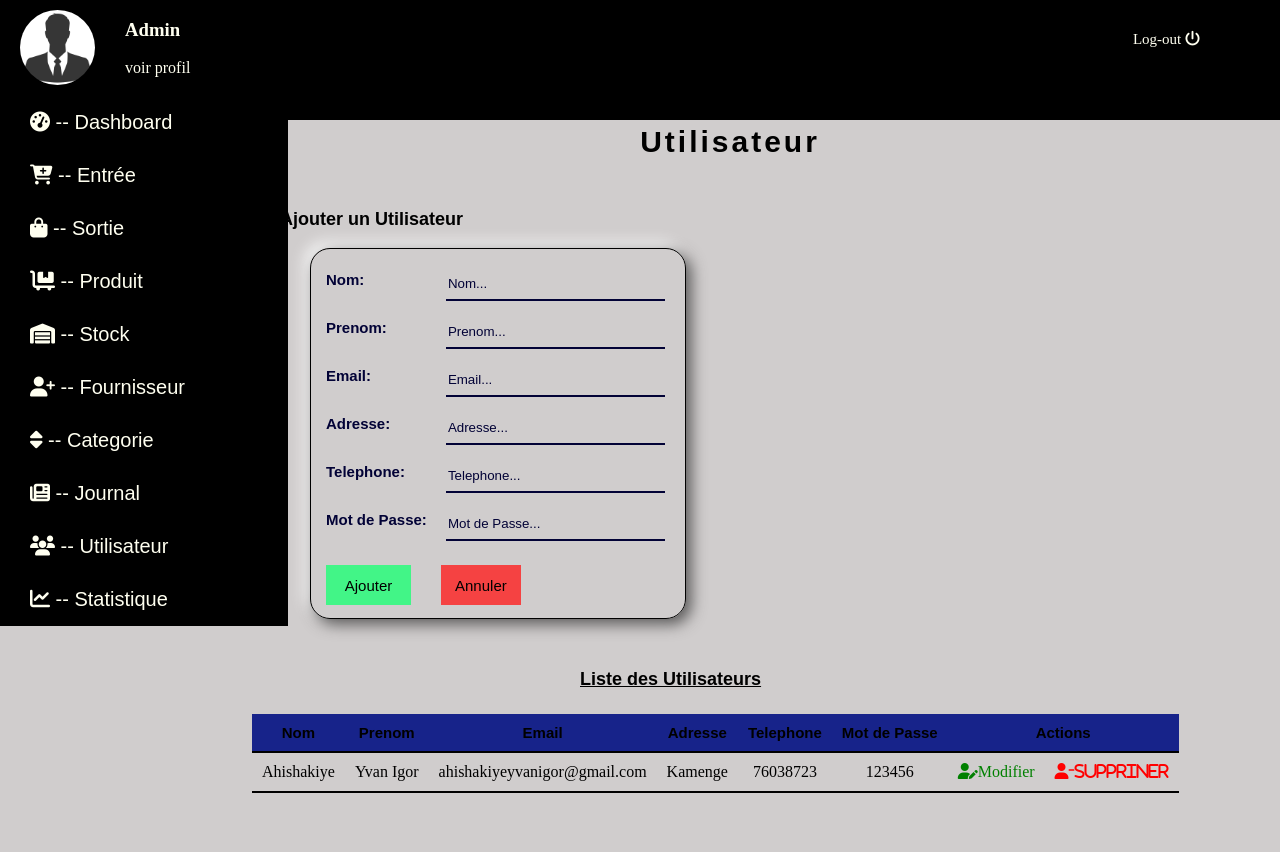
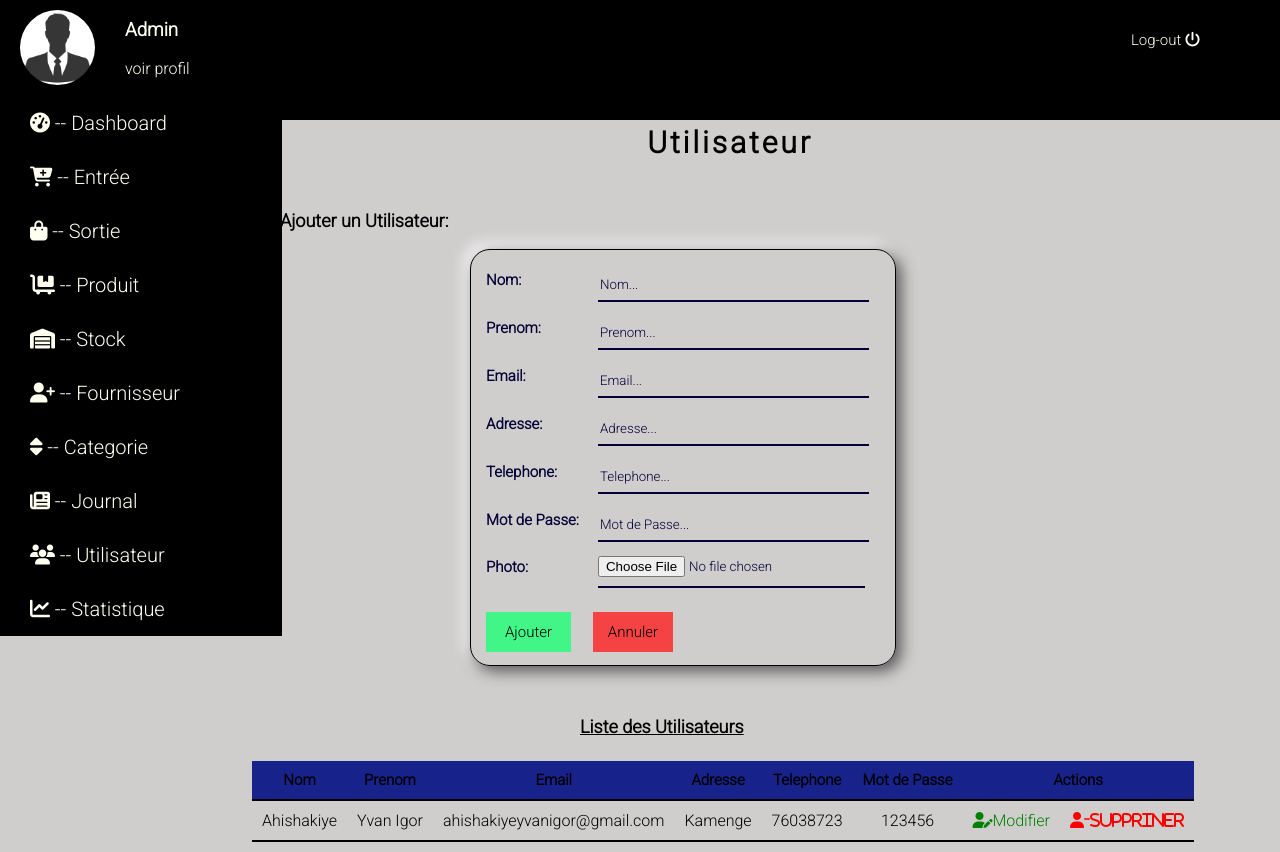
Before and after one commit to ahishakiyeyv/G-Stock, a PHP site: page /utilisateur.php in a window 1280 px wide. Before the commit the page ends 793 px from the top, so only its background shows below. Run offline with PHP 8.4, Linux system fonts and the light colour scheme; data comes from the database, SQL or seed files in the repository; some libraries are stand-ins or nearby versions.

Commit message:
font changed

```diff
--- a/categorie.php
+++ b/categorie.php
@@ -9,7 +9,7 @@ include("database.php");
     <meta name="viewport" content="width=device-width, initial-scale=1.0">
     <link rel="shortcut icon" href="images/03.png" type="image/x-icon">
     <script src="https://kit.fontawesome.com/a076d05399.js"></script>
-    <link rel="stylesheet" href="css/styles.css">
+    <link rel="stylesheet" href="css/style.css">
     <title>Categorie</title>
 </head>
 <body>
--- a/css/styles.css
+++ b/css/style.css
@@ -1,3 +1,7 @@
+@import url('https://fonts.googleapis.com/css2?family=Roboto:wght@100;300&display=swap');
+*{
+    font-family: 'Roboto', sans-serif;
+}
 body{
     margin:0;
     padding:0;
@@ -87,8 +91,7 @@ header{
 .menu-link .ul .li{
     background:black;
     list-style-type: none;
-    font-family: Arial, Helvetica, sans-serif;
-    font-size: 20px;
+     font-size: 20px;
     padding:15px;
     width:120%;
 }
@@ -114,13 +117,11 @@ header{
 /*==============================================================================*/
 /*=============================Entree=======================*/
 .title{
-    font-family: Arial, Helvetica, sans-serif;
-    font-size: 30px;
+     font-size: 30px;
     text-align: center;
     letter-spacing: 3px;
 }
 .s-title{
-    font-family: Arial, Helvetica, sans-serif;
     font-size: 18px;
     margin-left:50px;
     margin-top:50px;
@@ -677,27 +639,24 @@ table .th-stock .td-stock{
 /*===============================================================================*/
 /*===========================utilisateur===========================*/
 .title{
-    font-family: Arial, Helvetica, sans-serif;
     font-size: 30px;
     text-align: center;
     letter-spacing: 3px;
 }
 .stit-user{
-    font-family: Arial, Helvetica, sans-serif;
     font-size: 18px;
     margin-left:50px;
     margin-top:50px;
 }
 .fieldset9{
     border:1px solid black;
-    width:350px;
+    width:400px;
     border-radius: 20px;
-    margin-left:80px;
+    margin-left:15rem;
     box-shadow:  5px 5px 15px #535252,
              -5px -5px 15px #ffffff;
 }
 .th-user{
-    font-family: Arial, Helvetica, sans-serif;
     font-size: 15px;
     text-align: left;
     color:#020236;
@@ -706,7 +665,7 @@ table .th-stock .td-stock{
     margin-left:15px;
     margin-top:10px;
     height:30px;
-    width:110%;
+    width:100%;
     outline:none;
     background:#d0cdcd ;
     color:#020236;
@@ -717,7 +676,6 @@ table .th-stock .td-stock{
 }
 #sub-user{
     font-size: 15px;
-    font-family:Arial, Helvetica, sans-serif;
     background:#42f587;
     height:40px;
     width:85px;
@@ -730,7 +688,6 @@ table .th-stock .td-stock{
 }
 #res-user{
     font-size: 15px;
-    font-family:Arial, Helvetica, sans-serif;
     background:#f54242;
     height:40px;
     width:80px;
@@ -744,7 +701,6 @@ table .th-stock .td-stock{
 }
 /*========================recuperation utilisateur================*/
 .s-tituser{
-    font-family: Arial, Helvetica, sans-serif;
     font-size: 18px;
     margin-left:350px;
     margin-top:50px;
@@ -759,7 +715,6 @@ table .th-stock .td-stock{
 }
 .th2-user{
     font-size: 15px;
-    font-family: Arial, Helvetica, sans-serif;
     padding:10px;
 }
 .td-user{
--- a/dashboard.php
+++ b/dashboard.php
@@ -10,7 +10,7 @@ include("database.php");
     <meta name="viewport" content="width=device-width, initial-scale=1.0">
     <link rel="shortcut icon" href="images/03.png" type="image/x-icon">
     <script src="https://kit.fontawesome.com/a076d05399.js"></script>
-    <link rel="stylesheet" href="css/styles.css">
+    <link rel="stylesheet" href="css/style.css">
     <title>Tableau de Bord</title>
 </head>
 <body>
--- a/entree.php
+++ b/entree.php
@@ -9,7 +9,7 @@ include("database.php");
     <meta name="viewport" content="width=device-width, initial-scale=1.0">
     <link rel="shortcut icon" href="images/03.png" type="image/x-icon">
     <script src="https://kit.fontawesome.com/a076d05399.js"></script>
-    <link rel="stylesheet" href="css/styles.css">
+    <link rel="stylesheet" href="css/style.css">
     <title>Entrée Stock</title>
 </head>
 <body>
--- a/fournisseur.php
+++ b/fournisseur.php
@@ -9,7 +9,7 @@ include("database.php");
     <meta name="viewport" content="width=device-width, initial-scale=1.0">
     <link rel="shortcut icon" href="images/03.png" type="image/x-icon">
     <script src="https://kit.fontawesome.com/a076d05399.js"></script>
-    <link rel="stylesheet" href="css/styles.css">
+    <link rel="stylesheet" href="css/style.css">
     <title>Fournisseur</title>
 </head>
 <body>
--- a/journal.php
+++ b/journal.php
@@ -9,7 +9,7 @@ include("database.php");
     <meta name="viewport" content="width=device-width, initial-scale=1.0">
     <link rel="shortcut icon" href="images/03.png" type="image/x-icon">
     <script src="https://kit.fontawesome.com/a076d05399.js"></script>
-    <link rel="stylesheet" href="css/styles.css">
+    <link rel="stylesheet" href="css/style.css">
     <title>Journal</title>
 </head>
 <body>
--- a/modifiercat.php
+++ b/modifiercat.php
@@ -11,7 +11,7 @@ include("database.php");
     <meta name="viewport" content="width=device-width, initial-scale=1.0">
     <link rel="shortcut icon" href="images/03.png" type="image/x-icon">
     <script src="https://kit.fontawesome.com/a076d05399.js"></script>
-    <link rel="stylesheet" href="css/styles.css">
+    <link rel="stylesheet" href="css/style.css">
     <title>Tableau de Bord</title>
 </head>
 <body>
--- a/modifierentree.php
+++ b/modifierentree.php
@@ -12,7 +12,7 @@ include("database.php");
     <link rel="shortcut icon" href="images/03.png" type="image/x-icon">
     <link href="https://cdn.jsdelivr.net/npm/bootstrap@5.1.3/dist/css/bootstrap.min.css" rel="stylesheet" integrity="sha384-1BmE4kWBq78iYhFldvKuhfTAU6auU8tT94WrHftjDbrCEXSU1oBoqyl2QvZ6jIW3" crossorigin="anonymous">
     <script src="https://kit.fontawesome.com/a076d05399.js"></script>
-    <link rel="stylesheet" href="css/styles.css">
+    <link rel="stylesheet" href="css/style.css">
     <title>Modifier Entree</title>
 </head>
 <body>
--- a/modifierfour.php
+++ b/modifierfour.php
@@ -11,7 +11,7 @@ include("database.php");
     <meta name="viewport" content="width=device-width, initial-scale=1.0">
     <link rel="shortcut icon" href="images/03.png" type="image/x-icon">
     <script src="https://kit.fontawesome.com/a076d05399.js"></script>
-    <link rel="stylesheet" href="css/styles.css">
+    <link rel="stylesheet" href="css/style.css">
     <title>Modifier Fournisseur</title>
 </head>
 <body>
--- a/modifierproduit.php
+++ b/modifierproduit.php
@@ -10,7 +10,7 @@ include("database.php");
     <meta name="viewport" content="width=device-width, initial-scale=1.0">
     <link rel="shortcut icon" href="images/03.png" type="image/x-icon">
     <script src="https://kit.fontawesome.com/a076d05399.js"></script>
-    <link rel="stylesheet" href="css/styles.css">
+    <link rel="stylesheet" href="css/style.css">
     <title>Tableau de Bord</title>
 </head>
 <body>
--- a/modifierutil.php
+++ b/modifierutil.php
@@ -12,7 +12,7 @@ include("database.php");
     <link rel="shortcut icon" href="images/03.png" type="image/x-icon">
     <link href="https://cdn.jsdelivr.net/npm/bootstrap@5.1.3/dist/css/bootstrap.min.css" rel="stylesheet" integrity="sha384-1BmE4kWBq78iYhFldvKuhfTAU6auU8tT94WrHftjDbrCEXSU1oBoqyl2QvZ6jIW3" crossorigin="anonymous">
     <script src="https://kit.fontawesome.com/a076d05399.js"></script>
-    <link rel="stylesheet" href="css/styles.css">
+    <link rel="stylesheet" href="css/style.css">
     <title>Modifier Utilisateur</title>
 </head>
 <body>
--- a/produit.php
+++ b/produit.php
@@ -10,7 +10,7 @@ include("database.php");
     <meta name="viewport" content="width=device-width, initial-scale=1.0">
     <link rel="shortcut icon" href="images/03.png" type="image/x-icon">
     <script src="https://kit.fontawesome.com/a076d05399.js"></script>
-    <link rel="stylesheet" href="css/styles.css">
+    <link rel="stylesheet" href="css/style.css">
     <title>Produit</title>
 </head>
 <body>
--- a/sortie.php
+++ b/sortie.php
@@ -9,7 +9,7 @@ include("database.php");
     <meta name="viewport" content="width=device-width, initial-scale=1.0">
     <link rel="shortcut icon" href="images/03.png" type="image/x-icon">
     <script src="https://kit.fontawesome.com/a076d05399.js"></script>
-    <link rel="stylesheet" href="css/styles.css">
+    <link rel="stylesheet" href="css/style.css">
     <title>Sortie Stock</title>
 </head>
 <body>
--- a/statistique.php
+++ b/statistique.php
@@ -35,7 +35,7 @@ include("database.php");
     <meta name="viewport" content="width=device-width, initial-scale=1.0">
     <link rel="shortcut icon" href="images/03.png" type="image/x-icon">
     <script src="https://kit.fontawesome.com/a076d05399.js"></script>
-    <link rel="stylesheet" href="css/styles.css">
+    <link rel="stylesheet" href="css/style.css">
     <title>Statistique</title>
 </head>
 <body>
--- a/utilisateur.php
+++ b/utilisateur.php
@@ -9,7 +9,7 @@ include("database.php");
     <meta name="viewport" content="width=device-width, initial-scale=1.0">
     <link rel="shortcut icon" href="images/03.png" type="image/x-icon">
     <script src="https://kit.fontawesome.com/a076d05399.js"></script>
-    <link rel="stylesheet" href="css/styles.css">
+    <link rel="stylesheet" href="css/style.css">
     <title>Utilisateur</title>
 </head>
 <body>
@@ -47,7 +47,7 @@ include("database.php");
     <section id="section">
         <h2 class="title">Utilisateur</h2>
         <div class="users">
-            <h3 class="stit-user">Ajouter un Utilisateur</h3>
+            <h3 class="stit-user">Ajouter un Utilisateur:</h3>
             <fieldset class="fieldset9">
                 <form action="" method="post">
                 <table>
@@ -74,6 +74,10 @@ include("database.php");
                     <tr>
                      <th class="th-user">Mot de Passe:</th>
                         <td><input type="password" name="motdepasse" class="inpt-user" placeholder="Mot de Passe..." required></td>
+                    </tr>
+                    <tr>
+                     <th class="th-user">Photo:</th>
+                        <td><input type="file" name="images" class="inpt-user" required></td>
                     </tr>
                     <tr>
                         <td><input type="submit" value="Ajouter" id="sub-user" name="submit"></td>
@@ -142,5 +146,8 @@ include("database.php");
         $password=$_POST["motdepasse"];
         $insertion=$bdd->prepare("INSERT INTO utilisateur(nom_util,prenom_util,email_util,adresse_util,phone_util,password_util)VALUES(?,?,?,?,?,?)");
         $insertion->execute(array($name,$surname,$mail,$adresse,$phone,$password));
+    echo "<script>alert('Utilisateur ajoute avec succes!')</script>";
+    }else{
+        echo "<script>alert('Erreur lors de l'enregistrement!')</script>";
     }
 ?>
```
Also changed, not shown: other parts of css/style.css (+1 -41 lines), gstock.sql (renamed from gstock (1).sql).
